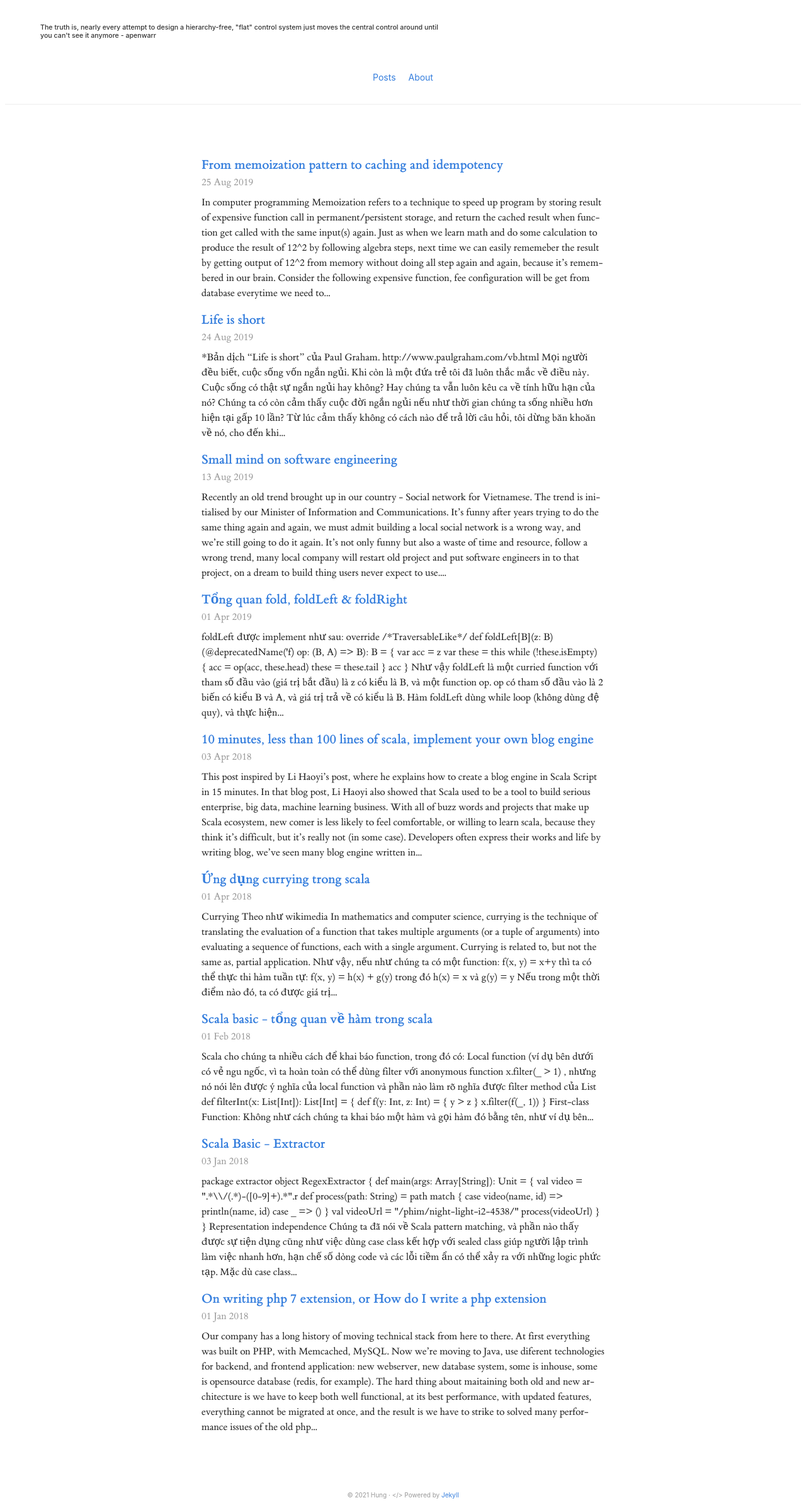
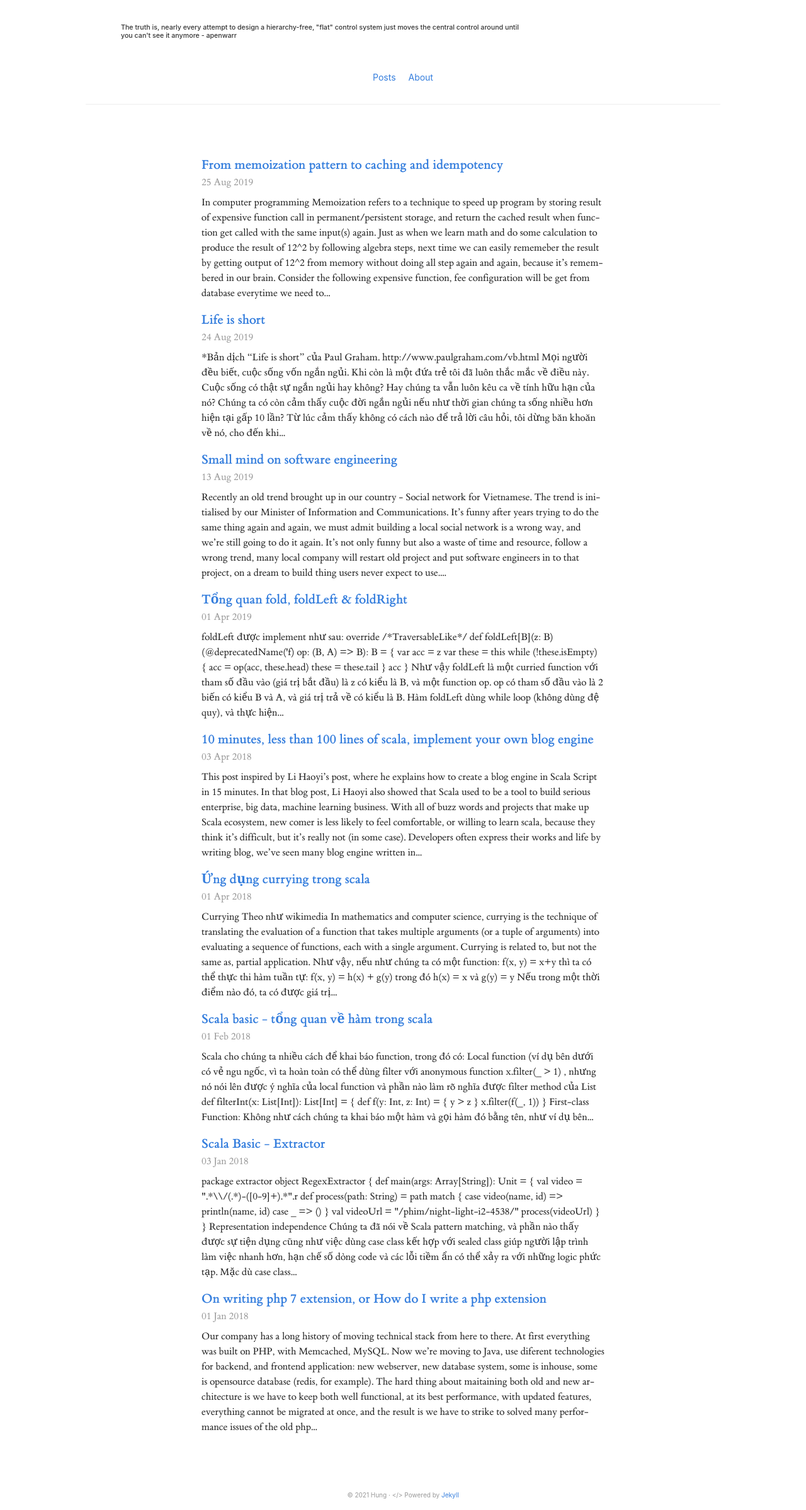
Before and after one commit to whatvn/whatvn.github.io, a Jekyll site: the page built from index.html, in a window 1280 px wide. Shown: the whole page at 63% size. Built offline with Jekyll 4.4.1, drawn with Linux system fonts in a browser that asks for light colours; nearby versions of some CDN libraries.

Commit message:
reverse layout

```diff
--- a/_layouts/default.html
+++ b/_layouts/default.html
@@ -13,7 +13,7 @@
   </head>
   <body class="lh-copy dark-gray pa0 f6 sans-serif bg-white">
     <br>
-    <div class=" bg-white br2-ns">
+    <div class="mw8 bg-white center br2-ns">
         {% if page.title == null %}
         <div id="joke" class="joke lh-title f5 mw5 mw7-ns pa3 ph5-ns">
           <script>
@@ -25,7 +25,7 @@
           </script>
         </div>
         {% endif %}
-      <div class="mw100 bg-white center br2-ns">
+      <div class="mw8 bg-white center br2-ns">
         <nav class="bb b--light-gray pv4 mh2 pv1 tc" aria-label="Main">
             <!-- <a class="link blue hover-mid-gray mh2 pv1" href="{{ site.url }}">
                 <p>{{ site.title }}</p>
```
